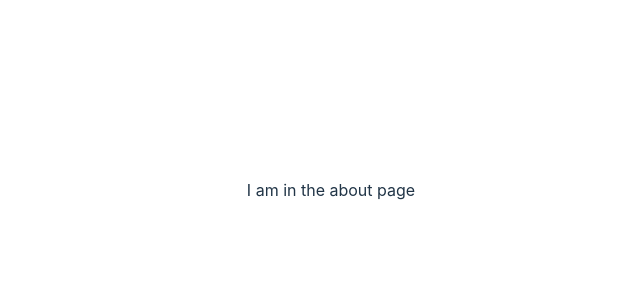
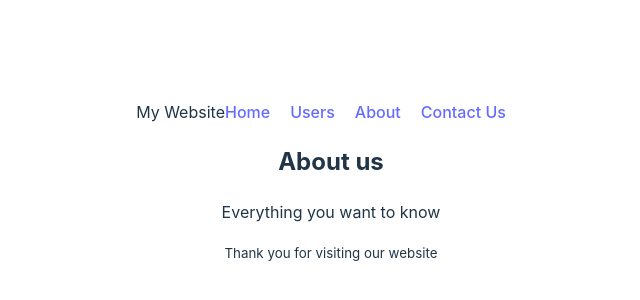
Before and after one commit to tonmoysutradhar/react-router, a React (Vite) app: page /about in a window 1280 px wide. Shown: the part 210-510 px from the top of the page, without its empty margins (309-949 px from the left). Built offline with nearby package versions, Linux system fonts and the light colour scheme.

Commit message:
Nested Route and Use Link, outlet

```diff
--- /dev/null
+++ b/src/components/About/About.jsx
@@ -0,0 +1,14 @@
+
+
+
+const About = () => {
+    return (
+        <div>
+
+            <h2>About us</h2>
+            <p>Everything you want to know</p>
+        </div>
+    );
+};
+
+export default About;
--- /dev/null
+++ b/src/components/Contact/Contact.jsx
@@ -0,0 +1,12 @@
+
+
+const Contact = () => {
+    return (
+        <div>
+            <h2>Contact Us</h2>
+            <p>We are one call away</p>
+        </div>
+    );
+};
+
+export default Contact;
--- /dev/null
+++ b/src/components/Footer/Footer.jsx
@@ -0,0 +1,13 @@
+const Footer = () => {
+  return (
+    <div>
+      <p>
+        <small>
+            Thank you for visiting our website
+        </small>
+      </p>
+    </div>
+  );
+};
+
+export default Footer;
--- /dev/null
+++ b/src/components/Header/Header.css
@@ -0,0 +1,3 @@
+nav a {
+    margin-right: 20px;
+}
--- /dev/null
+++ b/src/components/Header/Header.jsx
@@ -0,0 +1,19 @@
+import { Link } from 'react-router-dom';
+import './Header.css'
+
+const Header = () => {
+    return (
+        <div>
+            <nav>
+                <span>My Website</span>
+                <Link to="/">Home</Link>
+                <Link to="/users">Users</Link>
+                <Link to="/about">About</Link>
+                <Link to="/contact">Contact Us</Link>
+
+            </nav>
+        </div>
+    );
+};
+
+export default Header;
--- /dev/null
+++ b/src/components/Home/Home.jsx
@@ -0,0 +1,17 @@
+
+import { Outlet } from "react-router-dom";
+import Footer from "../Footer/Footer";
+import Header from "../Header/Header";
+
+
+const Home = () => {
+    return (
+        <div>
+            <Header></Header>
+            <Outlet></Outlet>
+            <Footer></Footer>
+        </div>
+    );
+};
+
+export default Home;
--- /dev/null
+++ b/src/components/Users.jsx
@@ -0,0 +1,11 @@
+
+
+const Users = () => {
+    return (
+        <div>
+            <h2>Our Users</h2>
+        </div>
+    );
+};
+
+export default Users;
```
Also changed, not shown: src/main.jsx (+20 -9 lines).
